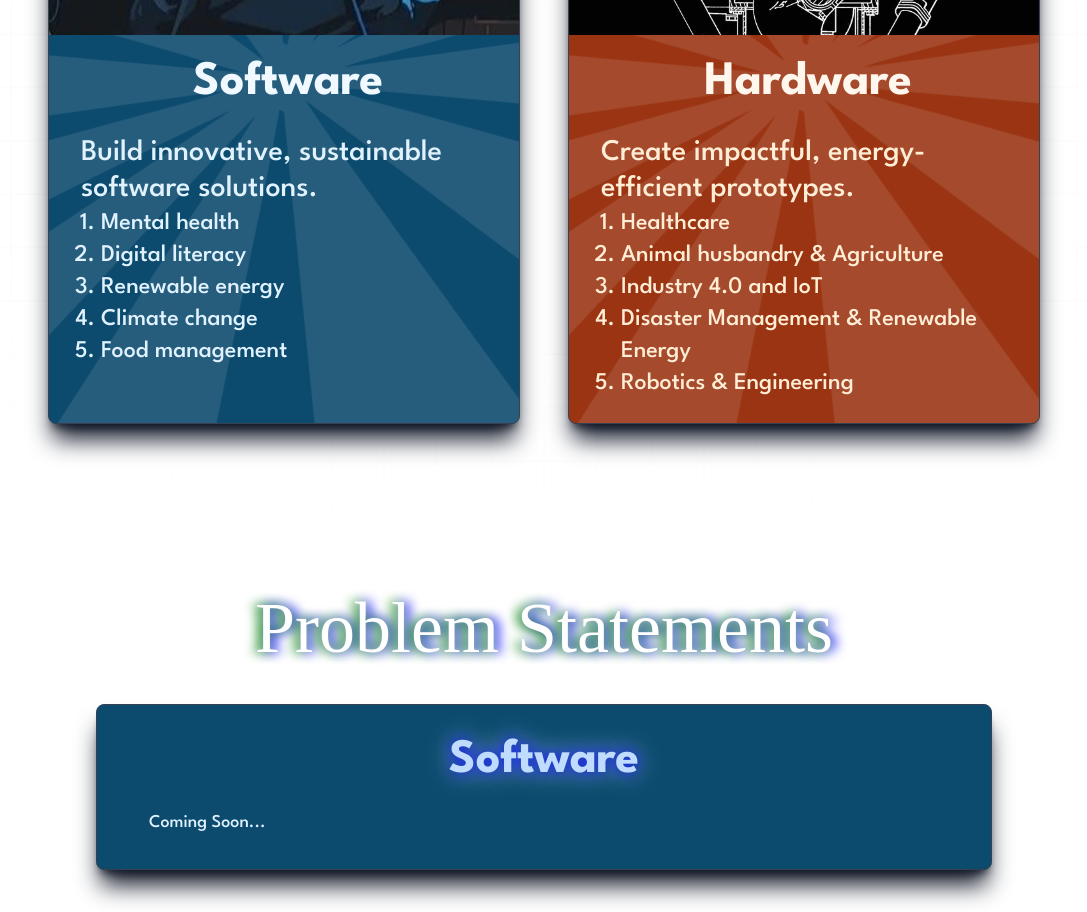
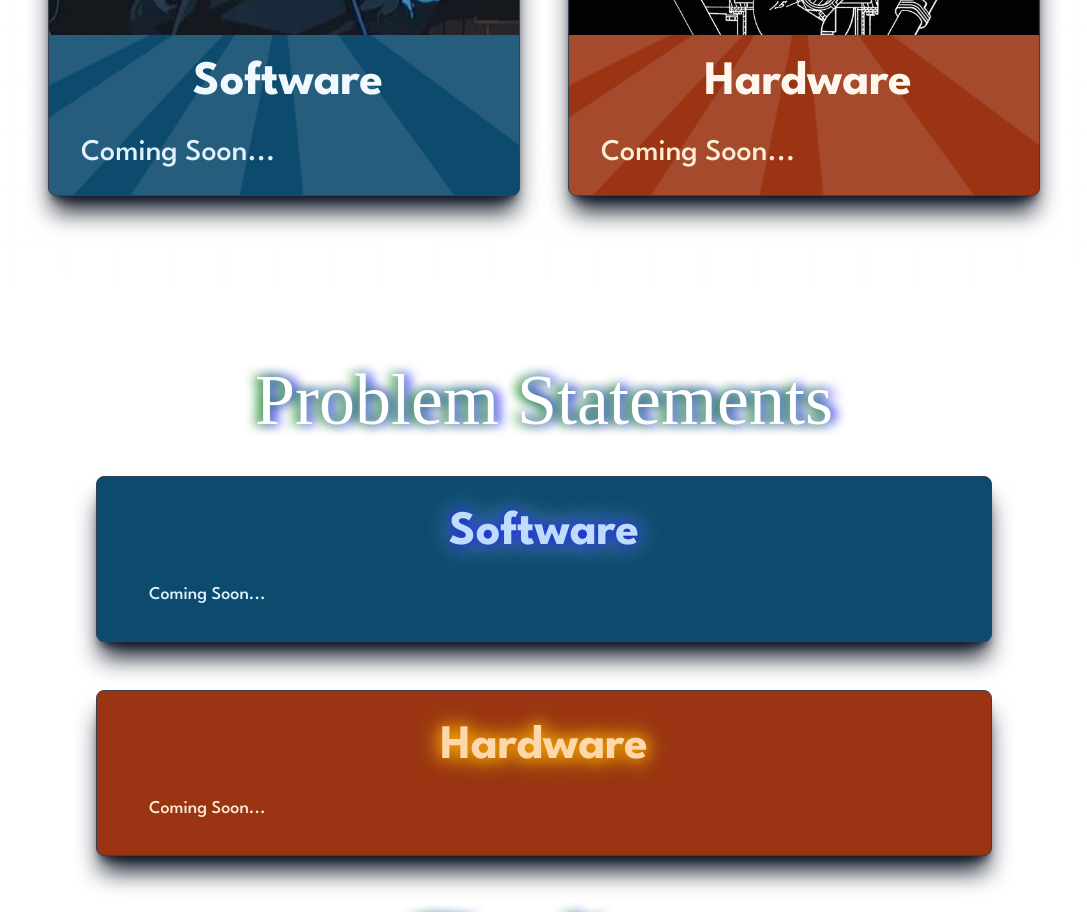
Before and after one commit to Sushant0412/ves-hack-it, a React (Vite) app in the folder frontend/: page / in a window 1280 px wide. Shown: the part 1600-2512 px from the top of the page, without its empty margins (96-1183 px from the left). Built offline with nearby package versions, Linux system fonts and the light colour scheme; a web font is replaced by a local one.

Commit message:
Added Cominh Soon

```diff
--- a/frontend/src/Pages/Tracks/Tracks.jsx
+++ b/frontend/src/Pages/Tracks/Tracks.jsx
@@ -68,7 +68,7 @@ const Tracks = () => {
                 <h2 className="text-5xl font-bold text-center text-sky-50  mb-7">
                   Software
                 </h2>
-                <p className="text-3xl text-sky-100 font-medium">
+                {/* <p className="text-3xl text-sky-100 font-medium">
                   Build innovative, sustainable software solutions.
                 </p>
                 <ol className="ml-5 text-2xl text-sky-100 font-medium list-decimal text-left">
@@ -77,7 +77,10 @@ const Tracks = () => {
                   <li>Renewable energy</li>
                   <li>Climate change</li>
                   <li>Food management</li>
-                </ol>
+                </ol> */}
+                <p className="text-3xl text-sky-100 font-medium">
+                  Coming Soon...
+                </p>
               </div>
             </div>
             <div className="raysBg bg-orange-800 backdrop-blur-sm rounded-lg shadow-xl shadow-gray-900 min-h-[250px] sm:min-h-[300px] lg:min-h-[350px] border-gray-700 border overflow-hidden">
@@ -93,7 +96,7 @@ const Tracks = () => {
                 <h2 className="text-5xl font-bold text-center text-orange-50 mb-7">
                   Hardware
                 </h2>
-                <p className="text-3xl text-orange-100 font-medium">
+                {/* <p className="text-3xl text-orange-100 font-medium">
                   Create impactful, energy-efficient prototypes.
                 </p>
                 <ol className="ml-5 text-2xl text-orange-100 font-medium list-decimal text-left">
@@ -102,7 +105,10 @@ const Tracks = () => {
                   <li>Industry 4.0 and IoT</li>
                   <li>Disaster Management & Renewable Energy</li>
                   <li>Robotics & Engineering</li>
-                </ol>
+                </ol> */}
+                <p className="text-3xl text-orange-100 font-medium">
+                  Coming Soon...
+                </p>
               </div>
             </div>
           </div>
```
